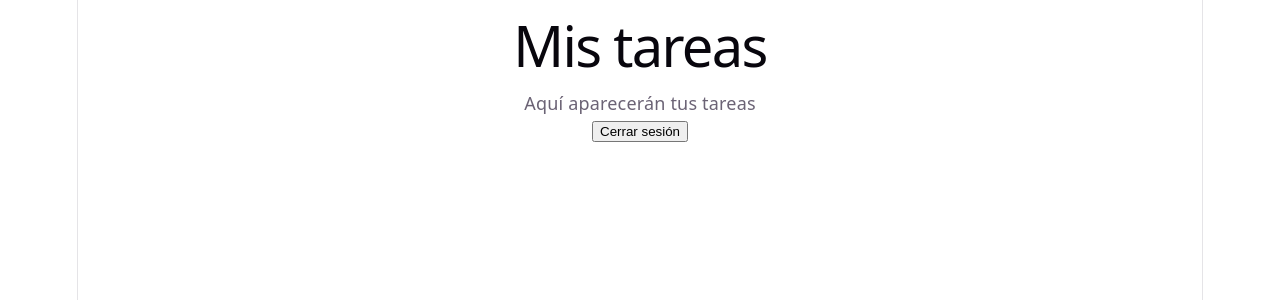
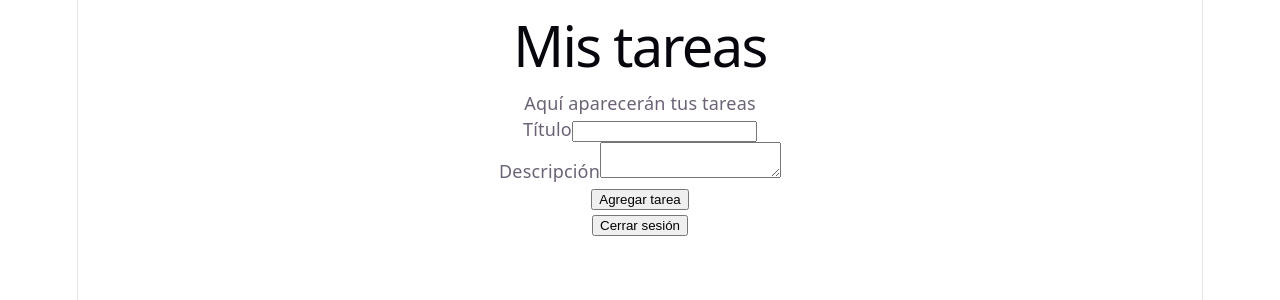
Before and after one commit to Leonelbruno/metacode-task-manager, a React (Vite) app: page /tasks in a window 1280 px wide. Shown: the top 300 px of the page. Built offline with nearby package versions, Linux system fonts and the light colour scheme; no server answers; sample sign-in values are in the browser's storage.

Commit message:
permiti la creacion de tareas en firestore

```diff
--- a/src/pages/TasksPage.tsx
+++ b/src/pages/TasksPage.tsx
@@ -1,9 +1,53 @@
-import { useState } from "react";
+import { useState, type FormEvent } from "react";
 import { logoutUser } from "../services/authService";
+import { useAuth } from "../context/AuthContext";
+import { createTask } from "../services/taskService";
 
 function TasksPage() {
     const [error, setError] = useState("");
     const [isLoggingOut, setIsLoggingOut] = useState(false);
+    const [title, setTitle] = useState("");
+    const [description, setDescription] = useState("");
+    const [isCreating, setIsCreating] = useState(false);
+
+    const { user } = useAuth();
+
+    async function handleCreateTask(event: FormEvent<HTMLFormElement>) {
+        event.preventDefault();
+
+        if (isCreating) return;
+
+        const trimmedTitle = title.trim();
+
+        if (!trimmedTitle) {
+            setError("El título de la tarea es obligatorio");
+            return;
+        }
+
+        if (!user) {
+            setError("No se encontró el usuario autenticado");
+            return;
+        }
+
+        setError("");
+        setIsCreating(true);
+
+        try {
+            await createTask(
+                trimmedTitle,
+                description.trim(),
+                user.uid
+            );
+
+            setTitle("");
+            setDescription("");
+        } catch (error) {
+            console.error(error);
+            setError("No se pudo crear la tarea");
+        } finally {
+            setIsCreating(false);
+        }
+    }
 
     async function handleLogout() {
         if (isLoggingOut) return;
@@ -25,6 +69,33 @@ function TasksPage() {
         <main>
             <h1>Mis tareas</h1>
             <p>Aquí aparecerán tus tareas</p>
+            <form onSubmit={handleCreateTask}>
+                <div>
+                    <label htmlFor="title">Título</label>
+
+                    <input
+                        id="title"
+                        type="text"
+                        value={title}
+                        onChange={(event) => setTitle(event.target.value)}
+                        required
+                    />
+                </div>
+
+                <div>
+                    <label htmlFor="description">Descripción</label>
+
+                    <textarea
+                        id="description"
+                        value={description}
+                        onChange={(event) => setDescription(event.target.value)}
+                    />
+                </div>
+
+                <button type="submit" disabled={isCreating}>
+                    {isCreating ? "Creando tarea..." : "Agregar tarea"}
+                </button>
+            </form>
 
             {error && <p role="alert">{error}</p>}
 
--- /dev/null
+++ b/src/services/taskService.ts
@@ -0,0 +1,21 @@
+import {
+    addDoc,
+    collection,
+    serverTimestamp,
+} from "firebase/firestore";
+
+import { db } from "./firebase";
+
+export function createTask(
+    title: string,
+    description: string,
+    userId: string
+) {
+    return addDoc(collection(db, "tasks"), {
+        title,
+        description,
+        completed: false,
+        userId,
+        createdAt: serverTimestamp(),
+    });
+}
```
Also changed, not shown: src/types/Task.ts (added, +10 -0 lines).
